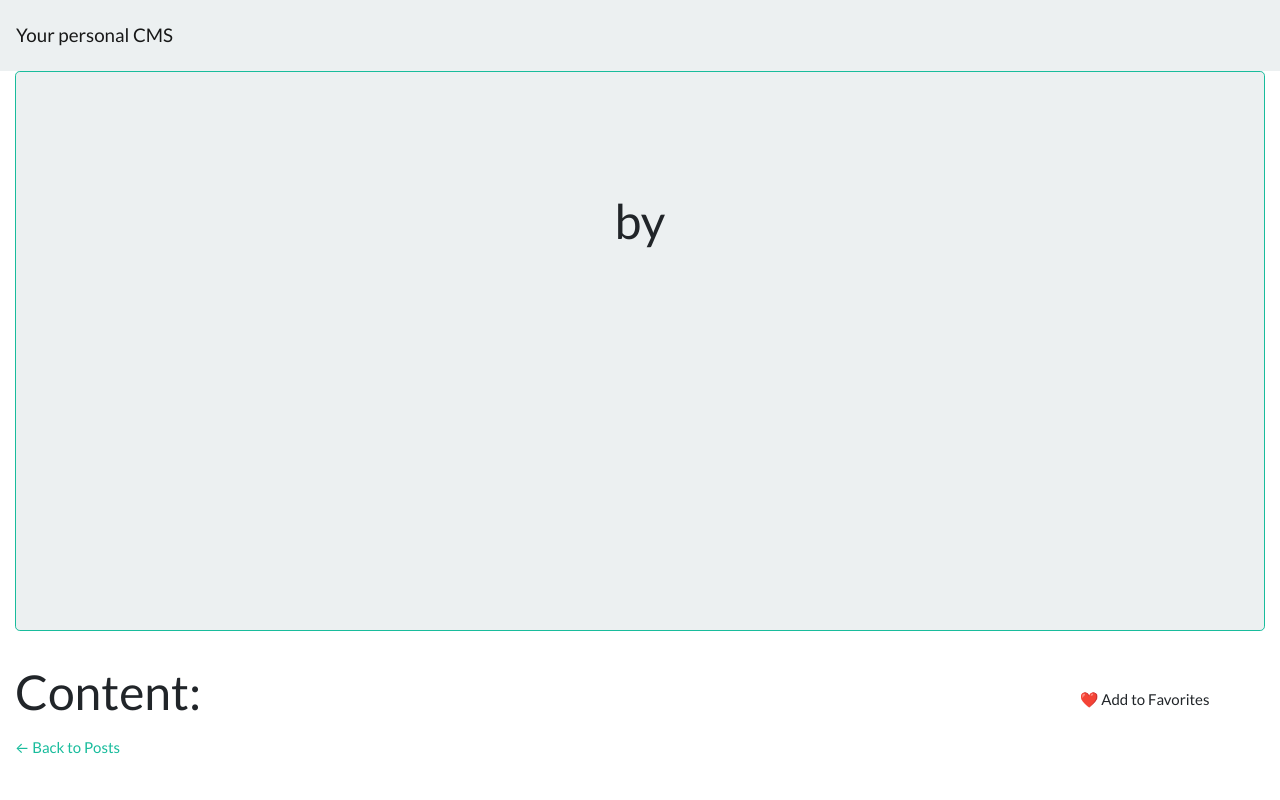
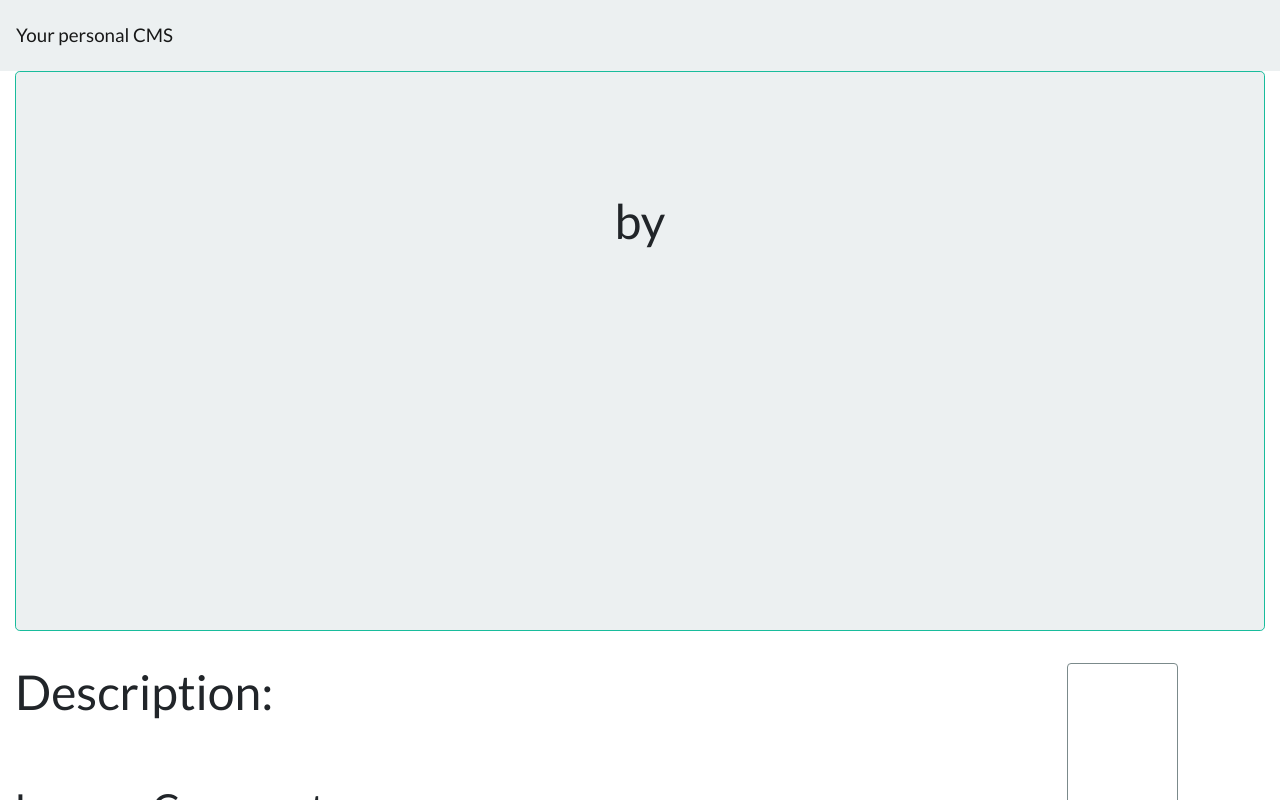
Before and after one commit to sochikenny/Business-Idea-Forum, a React (Create React App) app in the folder client/: page /posts/1 in a window 1280 px wide. Shown: the top 800 px of the page. Built offline with nearby package versions, Linux system fonts and the light colour scheme; no server answers.

Commit message:
placed comment box

```diff
--- a/client/src/pages/Detail.js
+++ b/client/src/pages/Detail.js
@@ -2,6 +2,7 @@ import React, { useEffect } from "react";
 import { Link } from "react-router-dom";
 import { Col, Row, Container } from "../components/Grid";
 import Jumbotron from "../components/Jumbotron";
+import Comments from "../components/Comments";
 import API from "../utils/API";
 import { useStoreContext } from "../utils/GlobalState";
 import { SET_CURRENT_POST, ADD_FAVORITE, REMOVE_FAVORITE } from "../utils/actions";
@@ -44,23 +45,24 @@ const Detail = props => {
         <Row>
           <Col size="md-10 md-offset-1">
             <article>
-              <h1>Content:</h1>
-              <p>{state.currentPost.body}</p>
+              <h1>Description:</h1>
+              <p className= "pt-4 pb-3">{state.currentPost.body}</p>
             </article>
+            <Comments />
           </Col>
           {state.favorites.indexOf(state.currentPost) !== -1 ? (
             <button className="btn btn-danger" onClick={removeFavorite}>
-                Remove from Favorites!
+                Remove from Saved!
             </button>
           ) : (
-            <button className="btn" onClick={addFavorite}>
-                ❤️ Add to Favorites
+            <button className="btn btn-outline-dark" onClick={addFavorite}>
+                Add to Saved
             </button>
           )}
         </Row>
         <Row>
           <Col size="md-2">
-            <Link to="/">← Back to Posts</Link>
+            <Link to="/home">← Back to Home</Link>
           </Col>
         </Row>
       </Container>
```
